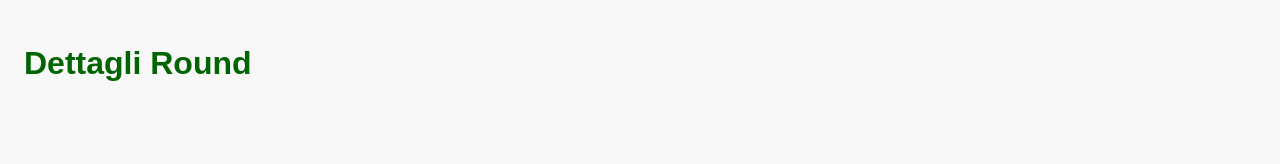
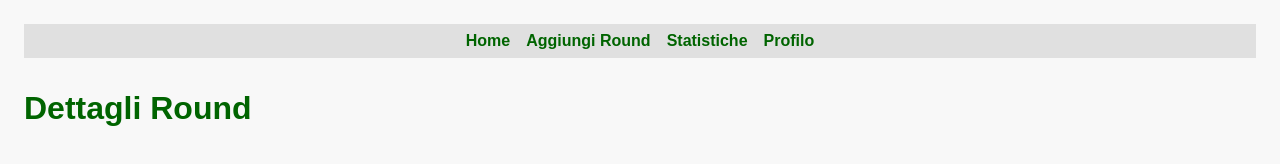
Before and after one commit to AkaiKoinzell/GolfCaddy, a plain HTML site: page round.html in a window 1280 px wide. Drawn offline with Linux system fonts and the light colour scheme; no server answers.

Commit message:
Update round.html

```diff
--- a/round.html
+++ b/round.html
@@ -9,6 +9,19 @@
       font-family: sans-serif;
       background: #f8f8f8;
       padding: 1rem;
+    }
+    nav {
+      display: flex;
+      justify-content: center;
+      gap: 1rem;
+      background: #e0e0e0;
+      padding: 0.5rem;
+      margin-bottom: 2rem;
+    }
+    nav a {
+      text-decoration: none;
+      color: #006400;
+      font-weight: bold;
     }
     h1 {
       color: #006400;
@@ -33,6 +46,13 @@
   </style>
 </head>
 <body>
+  <nav>
+    <a href="home.html">Home</a>
+    <a href="index.html">Aggiungi Round</a>
+    <a href="stats.html">Statistiche</a>
+    <a href="profile.html">Profilo</a>
+  </nav>
+
   <h1>Dettagli Round</h1>
   <div id="round-info"></div>
 
```
